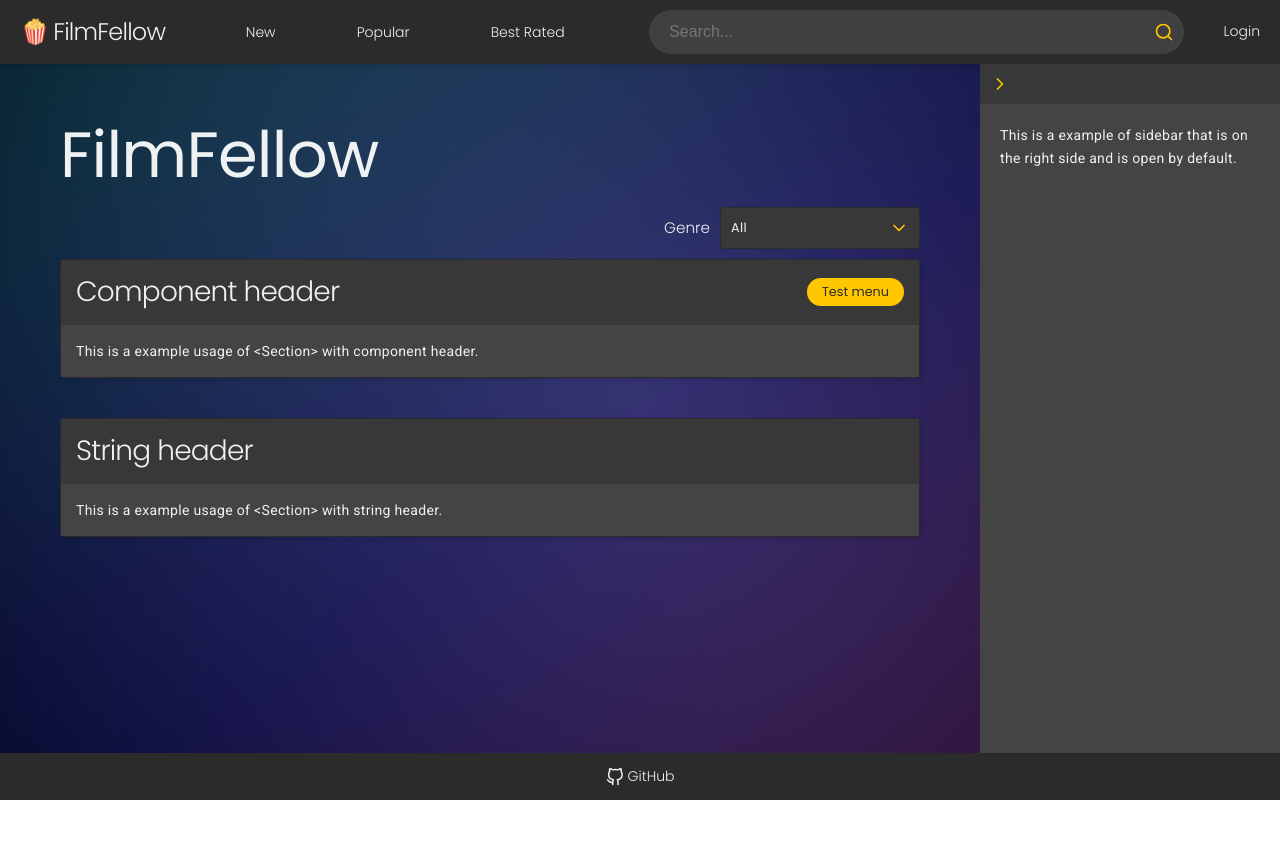
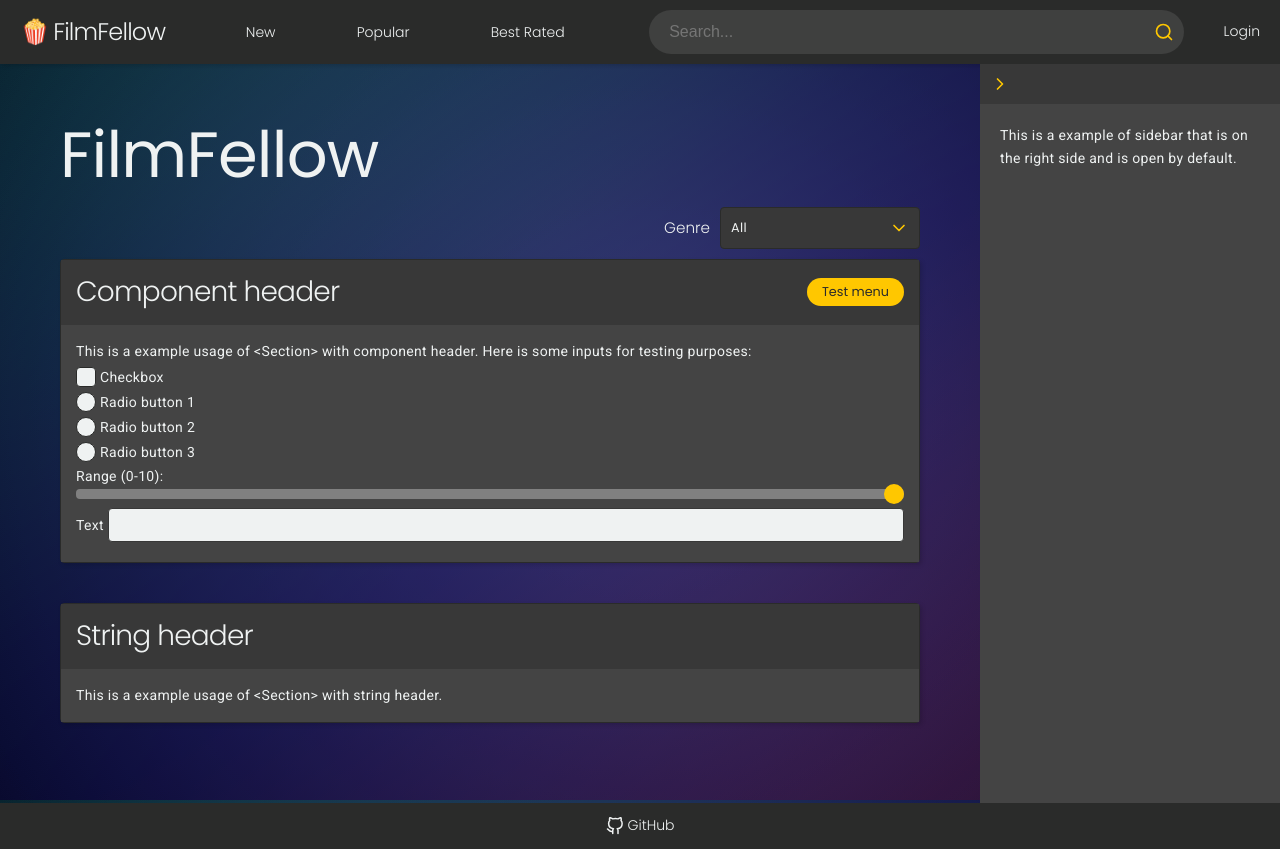
Before and after one commit to Moiman/FilmFellow, a Next.js app in the folder frontend/: page / in a window 1280 px wide. Before the commit the page ends 800 px from the top, so only its background shows below. Built offline with nearby package versions, Linux system fonts and the light colour scheme.

Commit message:
Add examples of input styles

```diff
--- a/frontend/app/page.tsx
+++ b/frontend/app/page.tsx
@@ -78,7 +78,54 @@ export default function Home() {
 
         {/* Examples of sections */}
         <Section header={exampleHeader}>
-          <p>This is a example usage of {"<Section>"} with component header.</p>
+          <>
+            <p>
+              This is a example usage of {"<Section>"} with component header. Here is some inputs for testing purposes:
+            </p>
+            <form>
+              <label className="label-row">
+                <input type="checkbox" /> Checkbox
+              </label>
+
+              <label className="label-row">
+                <input
+                  type="radio"
+                  name="selectOne"
+                />
+                Radio button 1
+              </label>
+              <label className="label-row">
+                <input
+                  type="radio"
+                  name="selectOne"
+                />
+                Radio button 2
+              </label>
+              <label className="label-row">
+                <input
+                  type="radio"
+                  name="selectOne"
+                />
+                Radio button 3
+              </label>
+
+              <label>
+                Range (0-10):
+                <input
+                  type="range"
+                  min={0}
+                  max={10}
+                  step={1}
+                  list="values"
+                />
+              </label>
+
+              <label className="label-row">
+                Text
+                <input type="text" />
+              </label>
+            </form>
+          </>
         </Section>
 
         <Section header="String header">
```
